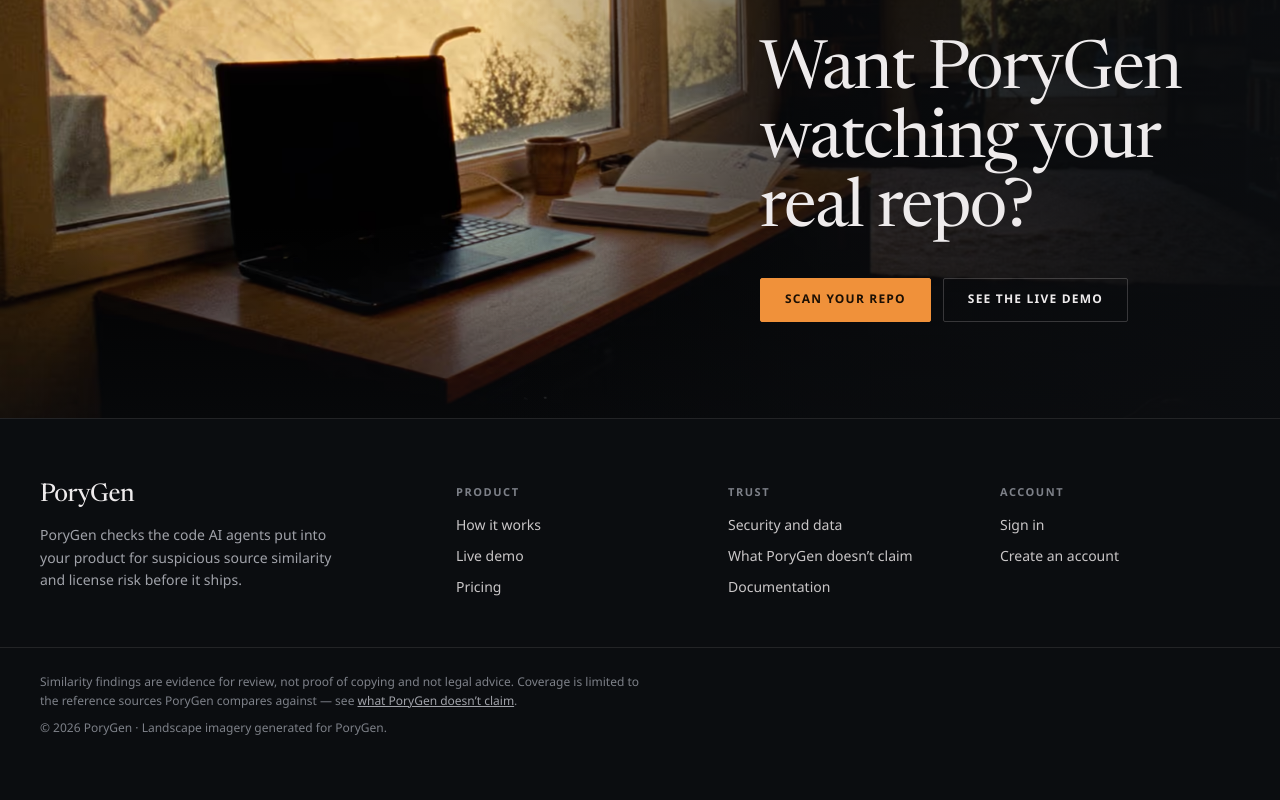
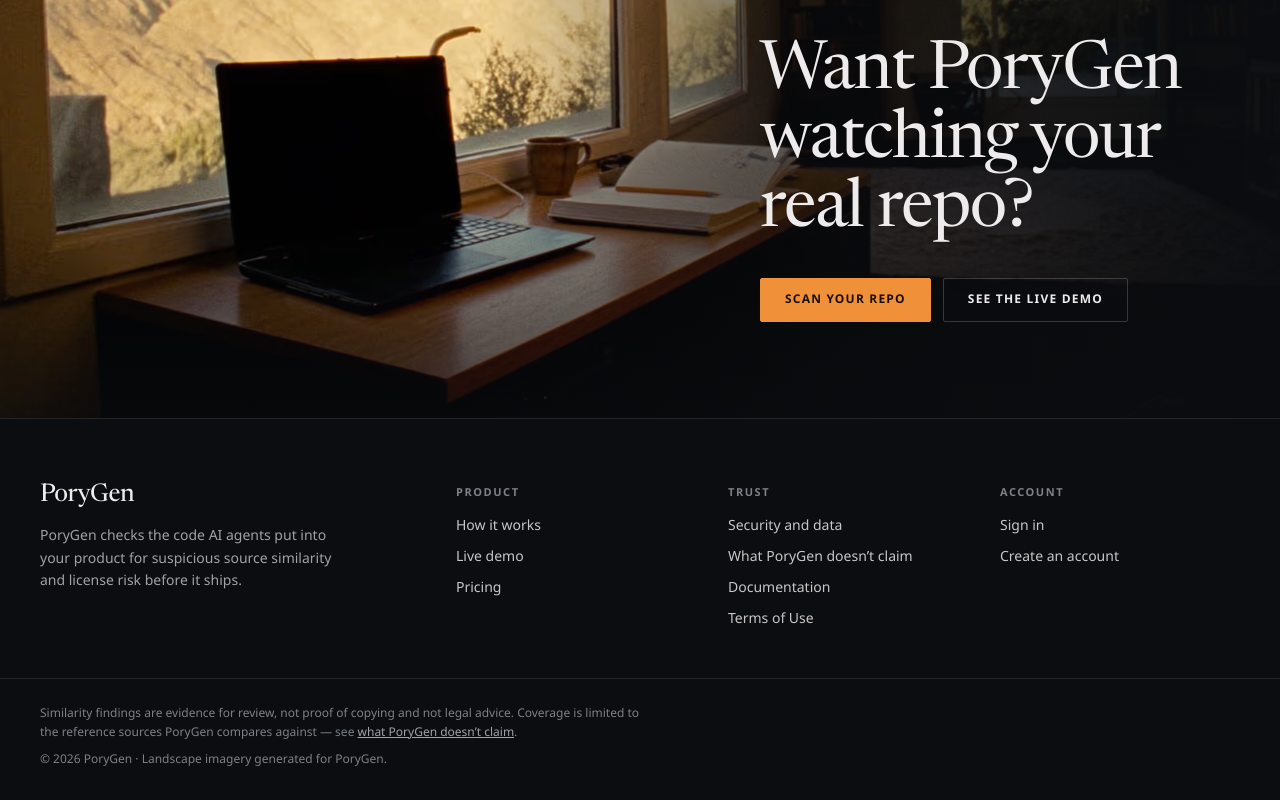
Before and after one commit to WGLewis0721/PoryGen, a React (Vite) app: page / in a window 1280 px wide. Shown: the part 7483-8283 px from the top of the page. Before the commit the page ends 8252 px from the top, so only its background shows below. Built offline with nearby package versions, Linux system fonts and the light colour scheme; no server answers.

Commit message:
Link Terms of Use from footer

```diff
--- a/src/components/Footer.tsx
+++ b/src/components/Footer.tsx
@@ -22,6 +22,7 @@
           <Link to="/security">Security and data</Link>
           <Link to="/security#claims">What PoryGen doesn’t claim</Link>
           <Link to="/docs">Documentation</Link>
+          <Link to="/terms">Terms of Use</Link>
         </nav>
         <nav className="site-footer-col" aria-label="Account">
           <span className="label-caps">Account</span>
```
